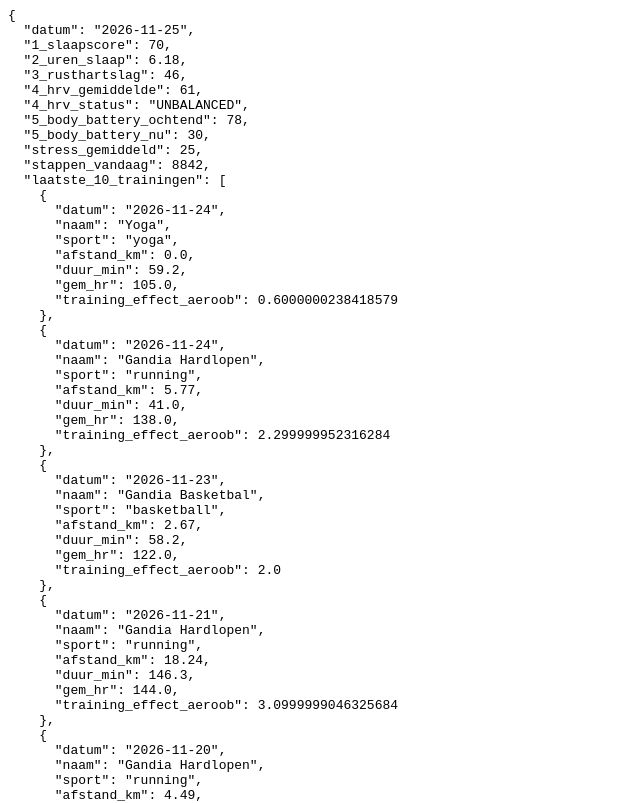
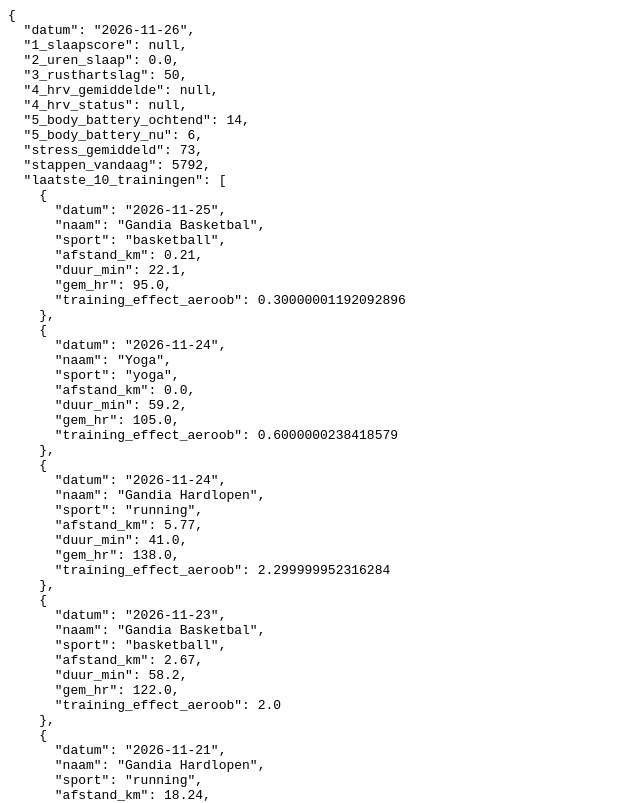
Before and after one commit to Gonesquad67/garmin-dashboard, a plain HTML site: page docs/index.html in a window 1280 px wide. Shown: the top 803 px of the page, without its empty margins (0-640 px from the left). Drawn offline with Linux system fonts and the light colour scheme.

Commit message:
Update coach data

```diff
--- a/docs/index.html
+++ b/docs/index.html
@@ -1,15 +1,24 @@
 <html><body><pre>{
-  "datum": "2026-11-25",
-  "1_slaapscore": 70,
-  "2_uren_slaap": 6.18,
-  "3_rusthartslag": 46,
-  "4_hrv_gemiddelde": 61,
-  "4_hrv_status": "UNBALANCED",
-  "5_body_battery_ochtend": 78,
-  "5_body_battery_nu": 30,
-  "stress_gemiddeld": 25,
-  "stappen_vandaag": 8842,
+  "datum": "2026-11-26",
+  "1_slaapscore": null,
+  "2_uren_slaap": 0.0,
+  "3_rusthartslag": 50,
+  "4_hrv_gemiddelde": null,
+  "4_hrv_status": null,
+  "5_body_battery_ochtend": 14,
+  "5_body_battery_nu": 6,
+  "stress_gemiddeld": 73,
+  "stappen_vandaag": 5792,
   "laatste_10_trainingen": [
+    {
+      "datum": "2026-11-25",
+      "naam": "Gandia Basketbal",
+      "sport": "basketball",
+      "afstand_km": 0.21,
+      "duur_min": 22.1,
+      "gem_hr": 95.0,
+      "training_effect_aeroob": 0.30000001192092896
+    },
     {
       "datum": "2026-11-24",
       "naam": "Yoga",
@@ -90,15 +99,6 @@
       "duur_min": 20.0,
       "gem_hr": 105.0,
       "training_effect_aeroob": 0.4000000059604645
-    },
-    {
-      "datum": "2026-11-10",
-      "naam": "Yoga",
-      "sport": "yoga",
-      "afstand_km": 0.0,
-      "duur_min": 113.2,
-      "gem_hr": 77.0,
-      "training_effect_aeroob": 0.10000000149011612
     }
   ]
 }</pre></body></html>
```
